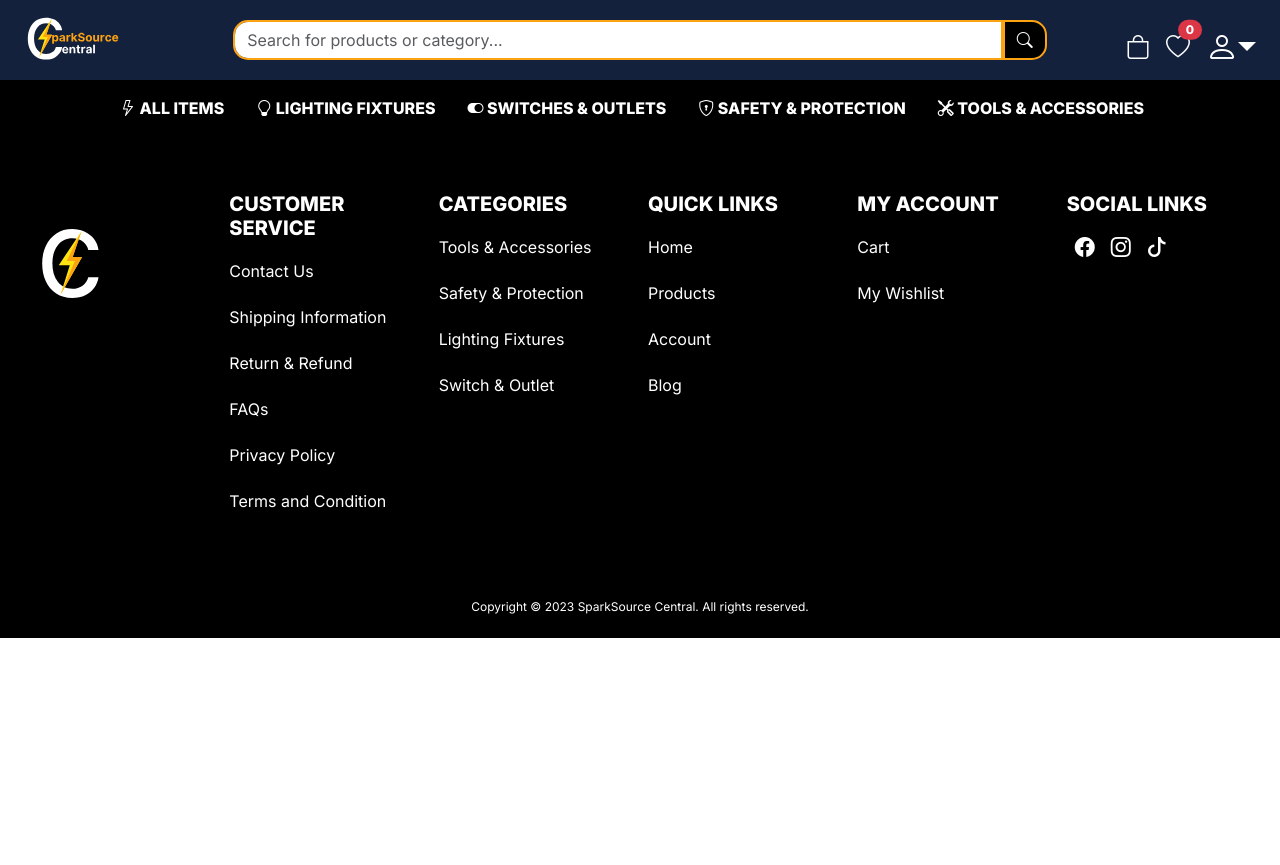
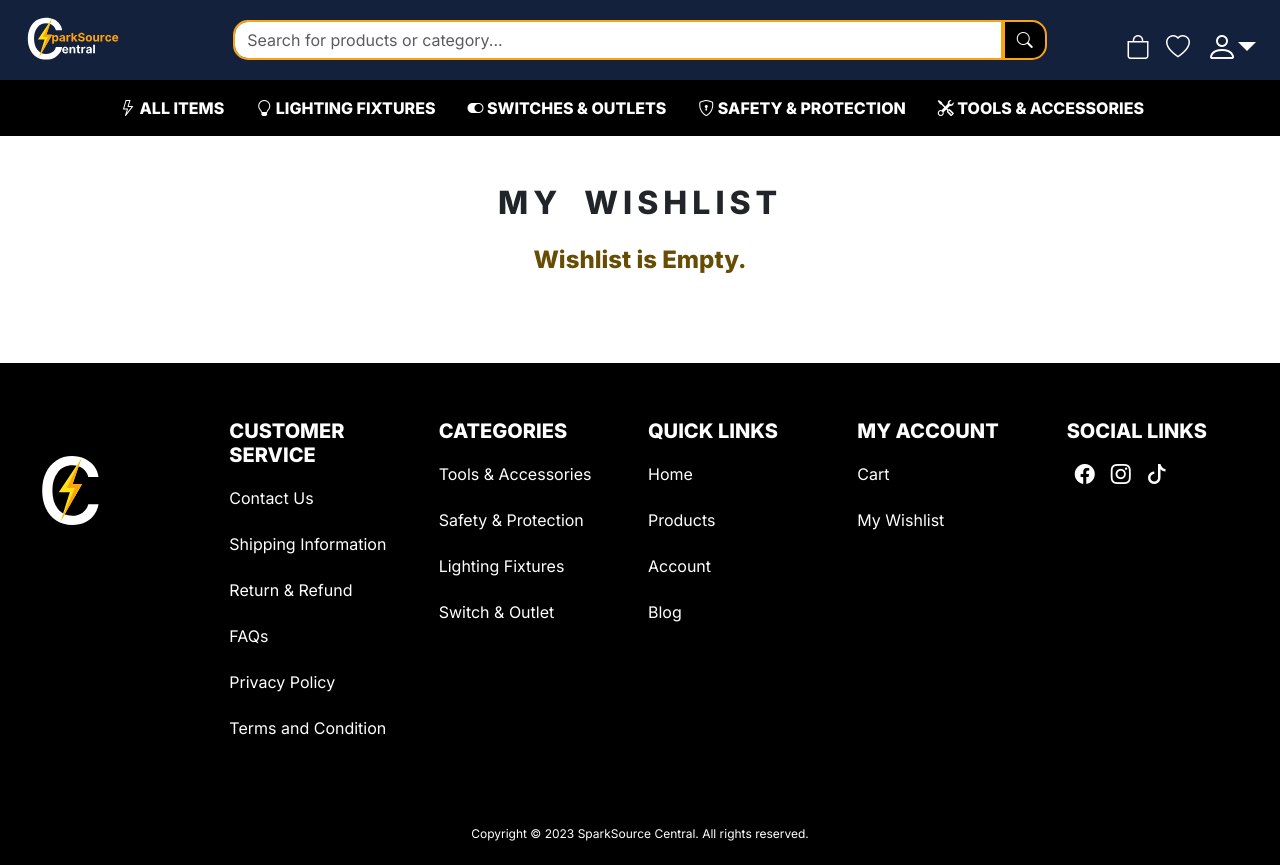
Before and after one commit to jaspherbagor/SparkSourceCentral, a React (Create React App) app in the folder frontend/: page /wishlist in a window 1280 px wide. Before the commit the page ends 800 px from the top, so only its background shows below. Built offline with nearby package versions, Linux system fonts and the light colour scheme.

Commit message:
added the wishlist page and linked it to the navbar and footer

```diff
--- a/frontend/src/App.js
+++ b/frontend/src/App.js
@@ -58,12 +58,25 @@ const App = () => {
   const userToken = localStorage.getItem('token');
   console.log('current userToken: ', userToken);
 
+  //Add to wishlist
+  const [wishlist, setWishlist] = useState([]);
+
+  const addToWishlist = (product) => {
+    const exists = wishlist.some((item) => item.id === product.id);
+
+    if (!exists) {
+      setWishlist([...wishlist, { ...product }]);
+    }
+  };
+
+
+
   return (
 
     <>
       <BrowserRouter>
-        <Navbar searchProducts={searchProducts} filteredProducts={filteredProducts} cart={cart} userToken={userToken} />
-        <Routeway product={product} setProduct={setProduct} detail={detail} view={view} close={close} setClose={setClose} cart={cart} setCart={setCart} addToCart={addToCart} userToken={userToken} />
+        <Navbar searchProducts={searchProducts} filteredProducts={filteredProducts} cart={cart} userToken={userToken} wishlist={wishlist} />
+        <Routeway product={product} setProduct={setProduct} detail={detail} view={view} close={close} setClose={setClose} cart={cart} setCart={setCart} addToCart={addToCart} userToken={userToken} wishlist={wishlist} setWishlist={setWishlist} addToWishlist={addToWishlist} />
         <Footer/>
       </BrowserRouter>
     </>
--- a/frontend/src/component/navbar_and_footer/footer.jsx
+++ b/frontend/src/component/navbar_and_footer/footer.jsx
@@ -67,7 +67,7 @@ const Footer = () => {
                             <Link to="/cart" className="text-decoration-none text-white">Cart</Link>
                         </p>
                         <p>
-                            <a href="" className="text-decoration-none text-white">My Wishlist</a>
+                            <Link to="/wishlist" className="text-decoration-none text-white">My Wishlist</Link>
                         </p>
                     </div>
 
--- a/frontend/src/component/navbar_and_footer/navbar.jsx
+++ b/frontend/src/component/navbar_and_footer/navbar.jsx
@@ -2,7 +2,7 @@ import React, {useState} from "react";
 import "../styles/navbar.css";
 import { Link } from "react-router-dom";
 
-const Navbar = ({ searchProducts, filteredProducts, userToken, cart}) => {
+const Navbar = ({ searchProducts, filteredProducts, userToken, cart, wishlist}) => {
     const [search, setSearch] = useState("");
 
     const handleSearch = (e) => {
@@ -82,14 +82,15 @@ const Navbar = ({ searchProducts, filteredProducts, userToken, cart}) => {
                                     </span>
                                     )}
                                 </Link>
-                                <li className="text-white position-relative nav-link me-3">
+                                <Link to="/wishlist" className="text-white position-relative nav-link me-3">
                                     <i className="bi bi-heart fs-4"></i>
-                                    <span className="position-absolute top-0 start-1 translate-middle badge rounded-pill bg-danger">
-                                        0
+                                    {wishlist.length > 0 && (
+                                        <span className="position-absolute top-0 start-1 translate-middle badge rounded-pill bg-danger">
+                                        {wishlist.length}
                                     </span>
-                                </li>
-                                    {/* to="/login" */}
-                                    {/* onClick={logout} */}
+                                    )}
+
+                                </Link>
                                 <li>
                                     <div className="dropdown">
                                         <i className="bi bi-person fs-2 dropdown-toggle" data-bs-toggle="dropdown" aria-expanded="false"></i>
--- a/frontend/src/component/pages/cart.jsx
+++ b/frontend/src/component/pages/cart.jsx
@@ -17,17 +17,16 @@ const CartPage = ({cart, setCart, userToken}) => {
         }))
     }
     //decrease qty
-    const decrementQuantity = (product) =>
-    {
-        const exist = cart.find((x) =>
-        {
-            return x.id === product.id
-        })
-        setCart(cart.map((currentElement) =>
-        {
-            return currentElement.id === product.id ? {...exist, qty:exist.qty - 1} : currentElement
-        }))
-    }
+    const decrementQuantity = (product) => {
+        const exist = cart.find((x) => x.id === product.id);
+        if (exist.qty > 0) {
+          setCart(cart.map((currentElement) =>
+            currentElement.id === product.id ?
+            { ...exist, qty: Math.max(0, exist.qty - 1) }
+            : currentElement
+          ));
+        }
+      };
     //remove cart product
     const removeProduct = (product) =>
     {
@@ -147,7 +146,7 @@ const CartPage = ({cart, setCart, userToken}) => {
                                             </div>
                                         </div>
                                     <div className="col-lg-2 col-md-2 col-sm-4 d-flex align-items-center justify-content-center">
-                                        <h4 className="subtotal mt-3 fw-bold"> ₱{(currentElement.Price * currentElement.qty).toLocaleString()}</h4>
+                                        <h4 className="subtotal mt-3 fw-bold"> ₱{(currentElement.Price * currentElement.qty).toLocaleString(undefined, { minimumFractionDigits: 2, maximumFractionDigits: 2 })}</h4>
                                     </div>
 
                                 </div>
@@ -164,7 +163,7 @@ const CartPage = ({cart, setCart, userToken}) => {
                 {cart.length > 0 && (
                     <>
                         <div className="container p-2 text-center mb-5">
-                            <h2 className="totalprice fw-bold mb-3">Total: ₱{Totalprice.toLocaleString()}</h2>
+                            <h2 className="totalprice fw-bold mb-3">Total: ₱{Totalprice.toLocaleString(undefined, { minimumFractionDigits: 2, maximumFractionDigits: 2 })}</h2>
                             <button className="checkout text-white px-3 py-2 fw-semibold" onClick={handleCheckout} type="button">
                                 Checkout
                             </button>
--- a/frontend/src/component/pages/checkout.jsx
+++ b/frontend/src/component/pages/checkout.jsx
@@ -129,7 +129,9 @@ const Checkout = () => {
                     CardNumber: ''
                 });
                 setSubmitted(true); // Update the submission status
-                window.location.href="/"
+                setTimeout(function() {
+                    window.location.href = "/";
+                }, 2500); // 2000 milliseconds (2.5 seconds) delay before redirecting
             } else {
                 // alert("An Error Occurred");
                 toastLabel.innerText = "ERROR";
--- a/frontend/src/component/pages/product.jsx
+++ b/frontend/src/component/pages/product.jsx
@@ -3,7 +3,7 @@ import { useLocation } from "react-router-dom";
 import "../styles/product.css";
 import AllProducts from "../resources/Allproducts";
 import { Link } from "react-router-dom";
-const Product = ({product, setProduct, detail, view, close, setClose, addToCart}) => {
+const Product = ({product, setProduct, detail, view, close, setClose, addToCart, addToWishlist}) => {
     const location = useLocation();
     const [selectedCategory, setSelectedCategory] = useState("All Categories");
     useEffect(() => {
@@ -35,6 +35,22 @@ const Product = ({product, setProduct, detail, view, close, setClose, addToCart}
         }
         setSelectedCategory(selectedCategory);
     };
+
+    const addToWishlistPage = (currentElement) => {
+        addToWishlist(currentElement);
+        const toastLive = document.getElementById('liveToast');
+        const toastLabel = document.getElementById('toastLabel');
+        const toastMessage = document.getElementById('toastMessage');
+        const toastHeader = document.getElementById('toastHeader');
+        const toast = new window.bootstrap.Toast(toastLive);
+        toastLabel.innerText = "SUCCESS";
+        toastLabel.style.color = "#FFFFFF";
+        toastMessage.innerText ='Product Added To Wishlist';
+        toastMessage.style.color = "#000000";
+        toastLive.style.border = "2.5px solid #fca311";
+        toastHeader.style.background = "#14213d";
+        toast.show();
+    }
 
     const addToCartProductPage = (currentElement) => {
         addToCart(currentElement);
@@ -129,7 +145,7 @@ const Product = ({product, setProduct, detail, view, close, setClose, addToCart}
                                                             <li className="btn me-2 add_to_cart" onClick={() =>addToCartProductPage(currentElement)}>
                                                                 <i className="bi bi-bag-plus"></i>
                                                             </li>
-                                                            <li className="btn me-2 add_to_wishlist">
+                                                            <li className="btn me-2 add_to_wishlist" onClick={()=> addToWishlistPage(currentElement)}>
                                                                 <i className="bi bi-heart"></i>
                                                             </li>
                                                             <li onClick={() => view (currentElement)} className="btn view_detail">
--- /dev/null
+++ b/frontend/src/component/pages/wishlist.jsx
@@ -0,0 +1,93 @@
+import React from "react";
+import "../styles/wishlist.css"
+
+const WishlistPage = ({wishlist, setWishlist, addToCart}) => {
+    //remove wishlist product
+    const removeProduct = (product) => {
+        const updatedWishlist = wishlist.filter((x) => x.id !== product.id);
+        setWishlist(updatedWishlist);
+    };
+
+    const addToCartToast = (currentElement) => {
+        addToCart(currentElement);
+        const toastLive = document.getElementById('liveToast');
+        const toastLabel = document.getElementById('toastLabel');
+        const toastMessage = document.getElementById('toastMessage');
+        const toastHeader = document.getElementById('toastHeader');
+        const toast = new window.bootstrap.Toast(toastLive);
+        toastLabel.innerText = "SUCCESS";
+        toastLabel.style.color = "#FFFFFF";
+        toastMessage.innerText ='Product Added To Cart';
+        toastMessage.style.color = "#000000";
+        toastLive.style.border = "2.5px solid #fca311";
+        toastHeader.style.background = "#14213d";
+        toast.show();
+        // Remove product after 2.5 seconds
+        setTimeout(() => {
+            const updatedWishlist = wishlist.filter((x) => x.id !== currentElement.id);
+            setWishlist(updatedWishlist);
+        }, 1500); // 1500 milliseconds (1.5 seconds)
+    }
+
+    return(
+        <>
+            <div className="container-fluid px-4 py-5 mb-4">
+                <h2 className="fw-bolder text-center mb-4">MY WISHLIST</h2>
+                {
+                    wishlist.length === 0 &&
+                    <div className="emptycart container-fluid text-center">
+                        <h4 className="empty fw-bold mb-3 text-warning-emphasis">Wishlist is Empty.</h4>
+                    </div>
+                }
+                {
+                    wishlist.map((currentElement) =>
+                    {
+                        return(
+                            <div className="mb-4 wishlist_container py-1" key={currentElement.id}>
+                                <div className="row">
+                                    <div className="col-lg-1 col-md-1 col-sm-4 d-flex align-items-center justify-content-center">
+                                        <i onClick={() => removeProduct(currentElement)} className="bi bi-x-circle text-danger"></i>
+                                    </div>
+
+                                    <div className="col-lg-3 col-md-3 col-sm-4 d-flex align-items-center justify-content-center">
+                                        <img src={currentElement.Image} alt={currentElement.Title} className="img-fluid cart_product_img"/>
+                                    </div>
+
+                                    <div className="col-lg-3 col-md-3 col-sm-4 d-flex align-items-center justify-content-center">
+                                        <h3 className="fw-medium text-center">{currentElement.Title}</h3>
+                                    </div>
+
+                                    <div className="col-lg-2 col-md-2 col-sm-6 d-flex align-items-center justify-content-center">
+                                        <p className="fw-medium fs-4 my-2">Price: ₱{currentElement.Price}</p>
+                                    </div>
+
+                                    <div className="col-lg-3 col-md-3 col-sm-6 d-flex align-items-center justify-content-center">
+                                        <button className="btn btn-primary add_to_cart_btn" onClick={() => addToCartToast(currentElement)} >Add to Cart</button>
+                                    </div>
+
+                                </div>
+                            </div>
+                        )
+                    })
+                }
+
+
+            </div>
+
+            <div className="container">
+                <div className="toast-container position-fixed start-50 translate-middle p-2">
+                    <div id="liveToast" className="toast" role="alert" aria-live="assertive" aria-atomic="true">
+                        <div className="toast-header" id="toastHeader">
+                            <strong className="me-auto" id="toastLabel"></strong>
+                            <button type="button" className="btn-close btn-close-white" data-bs-dismiss="toast" aria-label="Close"></button>
+                        </div>
+                        <div className="toast-body fw-medium" id="toastMessage">
+                        </div>
+                    </div>
+                </div>
+            </div>
+        </>
+    )
+}
+
+export default WishlistPage;
--- a/frontend/src/component/route/route.jsx
+++ b/frontend/src/component/route/route.jsx
@@ -7,24 +7,19 @@ import RegisterPage from "../pages/register";
 import CartPage from "../pages/cart";
 import Contact from "../pages/contact";
 import Checkout from "../pages/checkout";
-const Routeway = ({product, setProduct, detail, view, close, setClose, cart, setCart, addToCart, userToken}) => {
+import WishlistPage from "../pages/wishlist";
+const Routeway = ({product, setProduct, detail, view, close, setClose, cart, setCart, addToCart, userToken, wishlist, setWishlist, addToWishlist}) => {
     return(
 
         <Routes>
             <Route path="/login" element={<LoginPage/>}/>
             <Route path="/register" element={<RegisterPage/>}/>
-            <Route path="/" element={<Home detail={detail} view={view} close={close} setClose={setClose} addToCart={addToCart} userToken={userToken}/>}/>
-            <Route path="/product" element={<Product product={product} setProduct={setProduct} detail={detail} view={view} close={close} setClose={setClose} addToCart={addToCart}/>}/>
+            <Route path="/" element={<Home detail={detail} view={view} close={close} setClose={setClose} addToCart={addToCart} userToken={userToken} addToWishList={addToWishlist}/>}/>
+            <Route path="/product" element={<Product product={product} setProduct={setProduct} detail={detail} view={view} close={close} setClose={setClose} addToCart={addToCart} addToWishlist={addToWishlist} />}/>
             <Route path="/cart" element={<CartPage cart={cart} setCart={setCart} userToken={userToken}/>}/>
             <Route path="/contact" element={<Contact/>} />
             <Route path="/checkout" element={<Checkout cart={cart}/>}/>
-            {/* {
-                userToken ?
-
-                : ""
-            } */}
-
-
+            <Route path="/wishlist" element={<WishlistPage wishlist={wishlist} setWishlist={setWishlist} addToCart={addToCart}/>}/>
         </Routes>
     )
 }
--- /dev/null
+++ b/frontend/src/component/styles/wishlist.css
@@ -0,0 +1,41 @@
+@import url('https://fonts.googleapis.com/css2?family=Inter:wght@200;400;500;800&display=swap');
+
+* {
+    padding:0;
+    margin:0;
+    box-sizing: border-box;
+    list-style:none;
+    text-decoration: none;
+    border:none;
+    outline:none;
+    scroll-behavior: smooth;
+    font-family:var(--font-family);
+    word-wrap: break-word;
+}
+
+/* Heading 2 & Heading 1 Spacing */
+h2, h1 {
+    word-spacing: 10px;
+    letter-spacing: 5px;
+}
+
+html, body {
+    width:100%;
+    overflow-x:hidden
+}
+
+:root {
+    --primary-color: #fca311;
+    --text-color-light: #fff;
+    --navbar-bg: #14213d;
+    --text-color-dark: #000;
+    --dark-semitransparent: rgba(0,0,0,0.4);
+    --grayish-color:#E5E5E5;
+    --place-order-btn: rgb(9, 148, 9);
+    --font-family: 'Inter', sans-serif;
+}
+
+.wishlist_container {
+    border: 2px solid var(--navbar-bg);
+    border-radius: 5px;
+}
```
Also changed, not shown: frontend/src/component/pages/home.jsx (+18 -2 lines).
